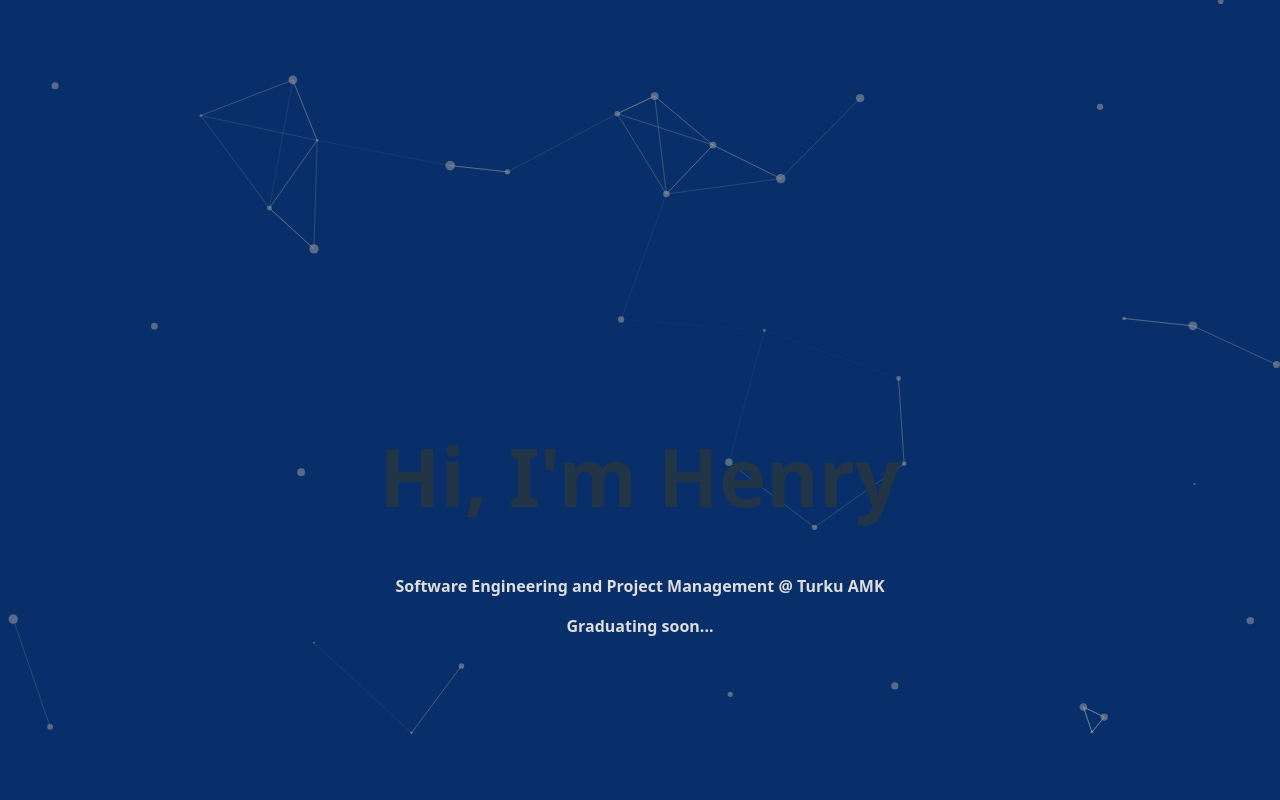
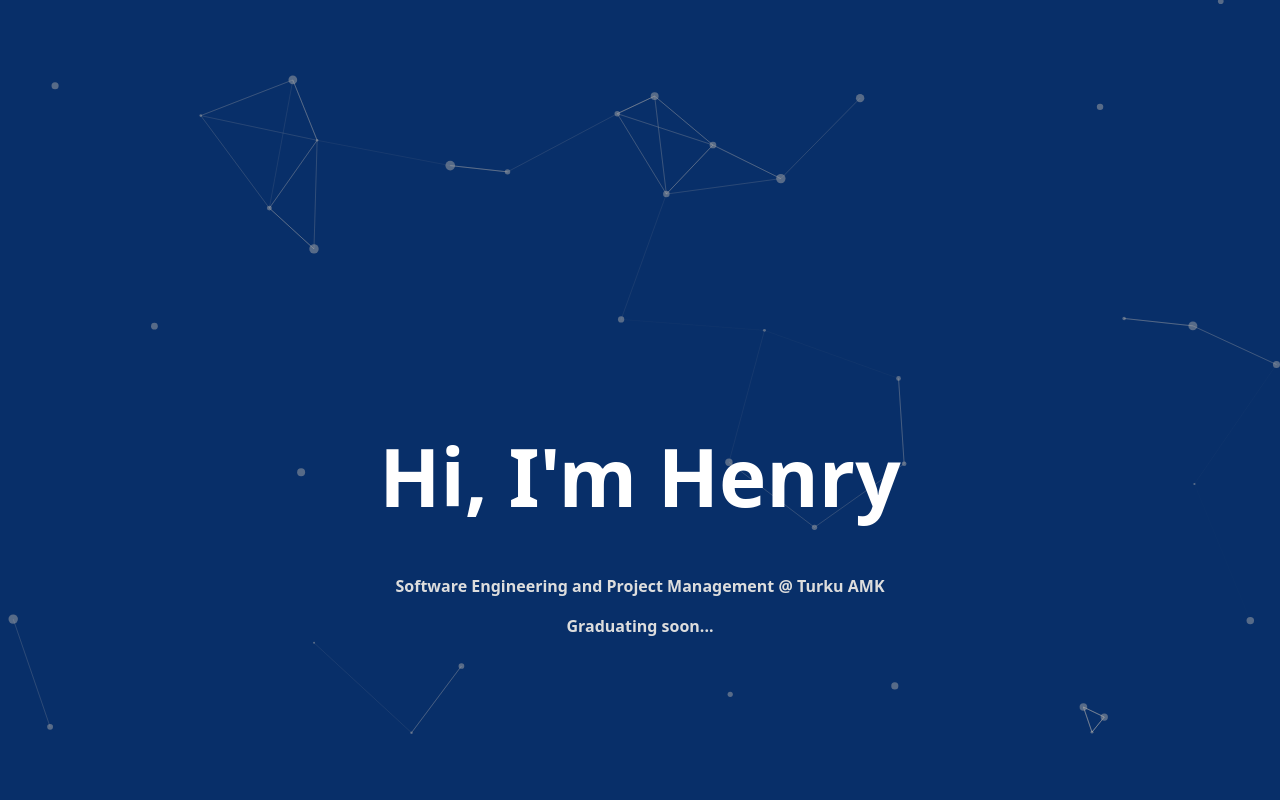
Before and after one commit to HenryVag/my-portfolio, a React (Vite) app: page / in a window 1280 px wide. Shown: the top 800 px of the page. Built offline with nearby package versions, Linux system fonts and the light colour scheme.

Commit message:
feat: defined header colors to be constant across ligh/dark mode browsers

```diff
--- a/src/App.css
+++ b/src/App.css
@@ -17,6 +17,11 @@
 .greeting-text {
   margin-top: 25rem;
   font-size: 5rem;
+  color: white;
+}
+
+.section-header {
+  color: white;
 }
 
 .small-text {
```
